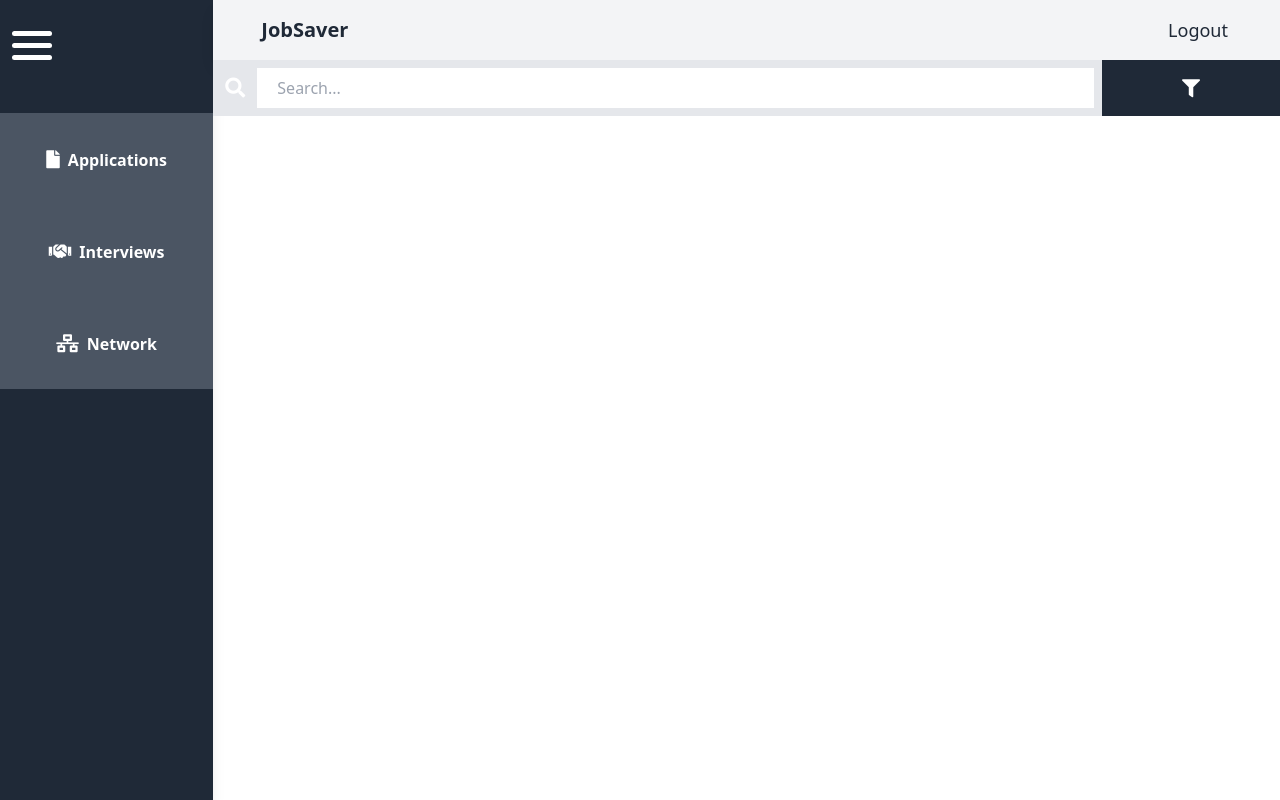
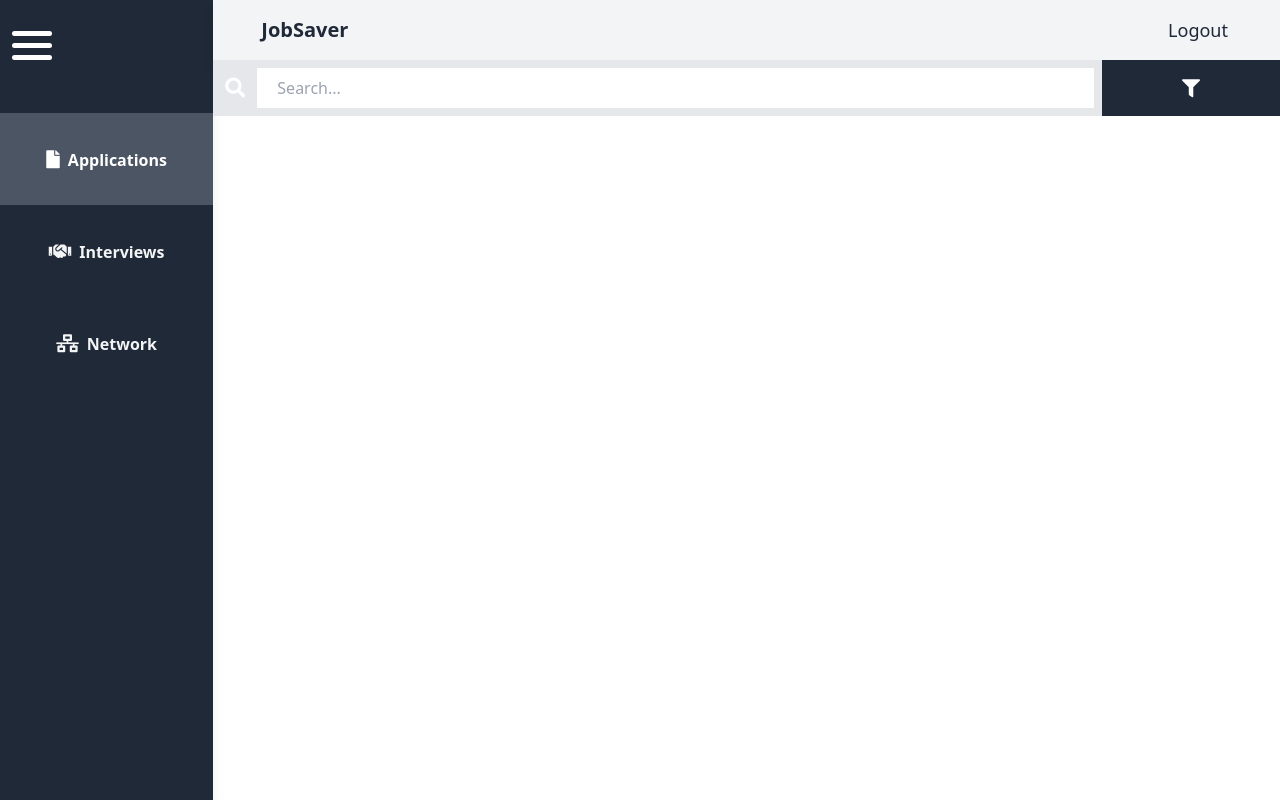
Before and after one commit to connorskorburg/JobSaver, a React (Create React App) app in the folder client/: page / in a window 1280 px wide. Built offline with nearby package versions, Linux system fonts and the light colour scheme.

Commit message:
updated side nav links

```diff
--- a/client/src/components/layout/SideNav.tsx
+++ b/client/src/components/layout/SideNav.tsx
@@ -1,4 +1,4 @@
-import React, { useState } from 'react';
+import React from 'react';
 import SideNavLink from '../reusables/SideNavLink';
 
 const SideNav = () => {
@@ -8,9 +8,9 @@ const SideNav = () => {
         <div></div>
       </button>
       <section className="flex justify-center flex-col mt-10 text-md">
-        <SideNavLink name="Applications" />
-        <SideNavLink name="Interviews" />
-        <SideNavLink name="Network" />
+        <SideNavLink active={true} name="Applications" />
+        <SideNavLink active={false} name="Interviews" />
+        <SideNavLink active={false} name="Network" />
       </section>
     </nav>
   );
--- a/client/src/components/reusables/SideNavLink.tsx
+++ b/client/src/components/reusables/SideNavLink.tsx
@@ -2,11 +2,18 @@ import React from 'react';
 
 interface NavLink {
   name: string;
+  active: boolean;
 }
 
-const SideNavLink = ({name}: NavLink) => {
+const SideNavLink = ({name, active}: NavLink) => {
   return (
-    <button className="block py-8 text-white bg-gray-600 font-bold">
+
+    <button
+      className={`block py-8 font-bold transition delay-50 duration-500 focus:outline-none
+                ${active && 'text-white bg-gray-600 hover:text-gray-100 hover:bg-gray-800'}
+                ${active === false && 'text-gray-100 bg-gray-800 hover:text-white hover:bg-gray-600'}`
+      }
+    >
       {name === "Applications" && <i className="fas fa-file mr-2 text-lg"></i>}
       {name === "Interviews" && <i className="fas fa-handshake mr-2 text-lg"></i>}
       {name === "Network" && <i className="fas fa-network-wired mr-2 text-lg"></i>}
--- a/client/src/components/utilities/FilterDropDown.tsx
+++ b/client/src/components/utilities/FilterDropDown.tsx
@@ -2,7 +2,7 @@ import React from 'react';
 
 const FilterDropDown = () => {
   return (
-    <button className="w-1/6 bg-gray-800">
+    <button className="w-1/6 bg-gray-800 focus:outline-none">
       <i className="fas fa-filter text-white text-lg"></i>
     </button>
   );
--- a/client/src/components/utilities/SearchBar.tsx
+++ b/client/src/components/utilities/SearchBar.tsx
@@ -1,15 +1,10 @@
-import React, { useState } from 'react';
+import React from 'react';
 
 const SearchBar = () => {
-  const [focusSearchBar, setFocusSearchBar] = useState('');
-  const onFocus = () => {
-    console.log('hellooooo')
-    setFocusSearchBar('bg-gray-300');
-  };
   return (
-    <div onClick={onFocus} className={`w-5/6 flex py-2 bg-gray-200 pr-2 ${focusSearchBar}`}>
+    <div className='w-5/6 flex py-2 pr-2 bg-gray-200'>
       <i className="fas fa-search px-3 text-xl text-white self-center"></i>
-      <input className="px-5 py-2 text-md block w-full focus:outline-none" placeholder="Search..." type="text"/>
+      <input className="px-5 py-2 text-md block w-full focus:outline-none focus:bg-gray-100" placeholder="Search..." type="text"/>
     </div>
   )
 };
```
Also changed, not shown: 1 other file (tests, documents, lock files or other folders).
